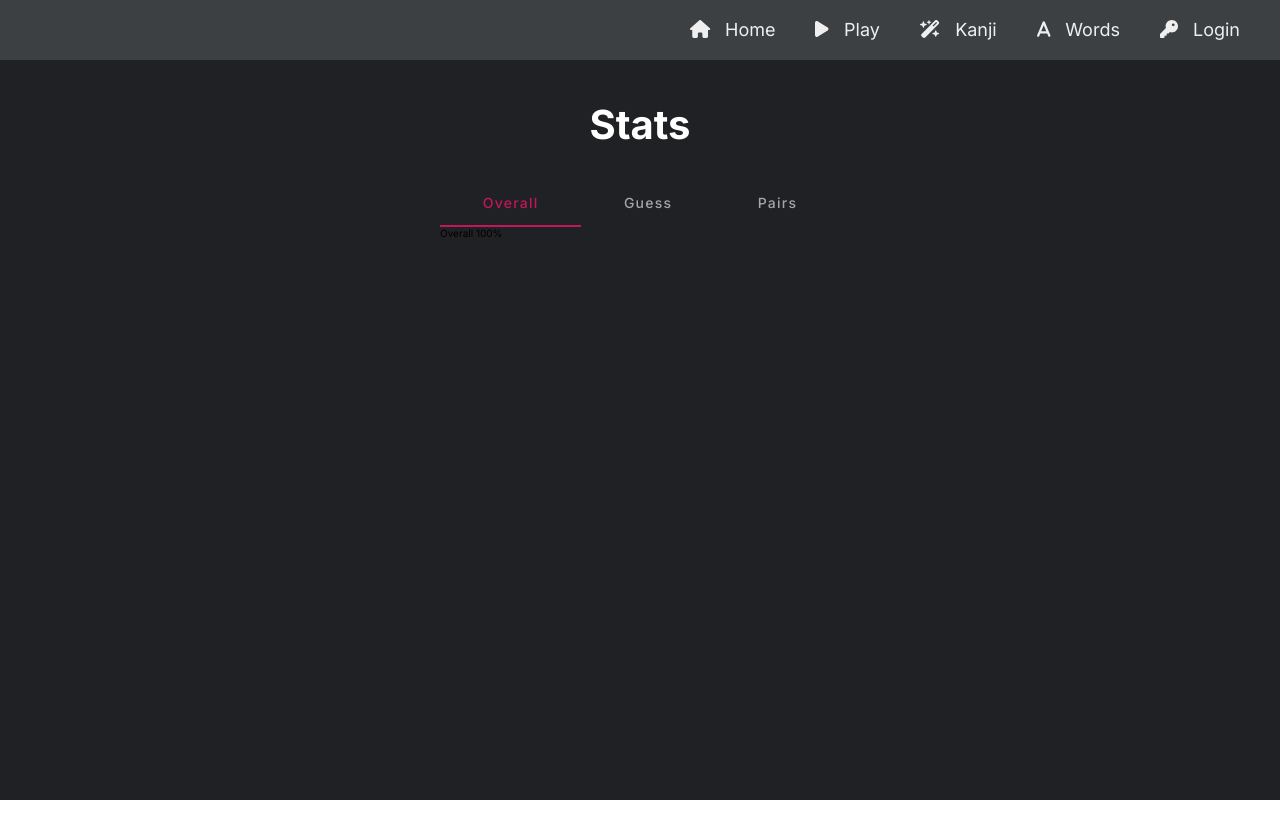
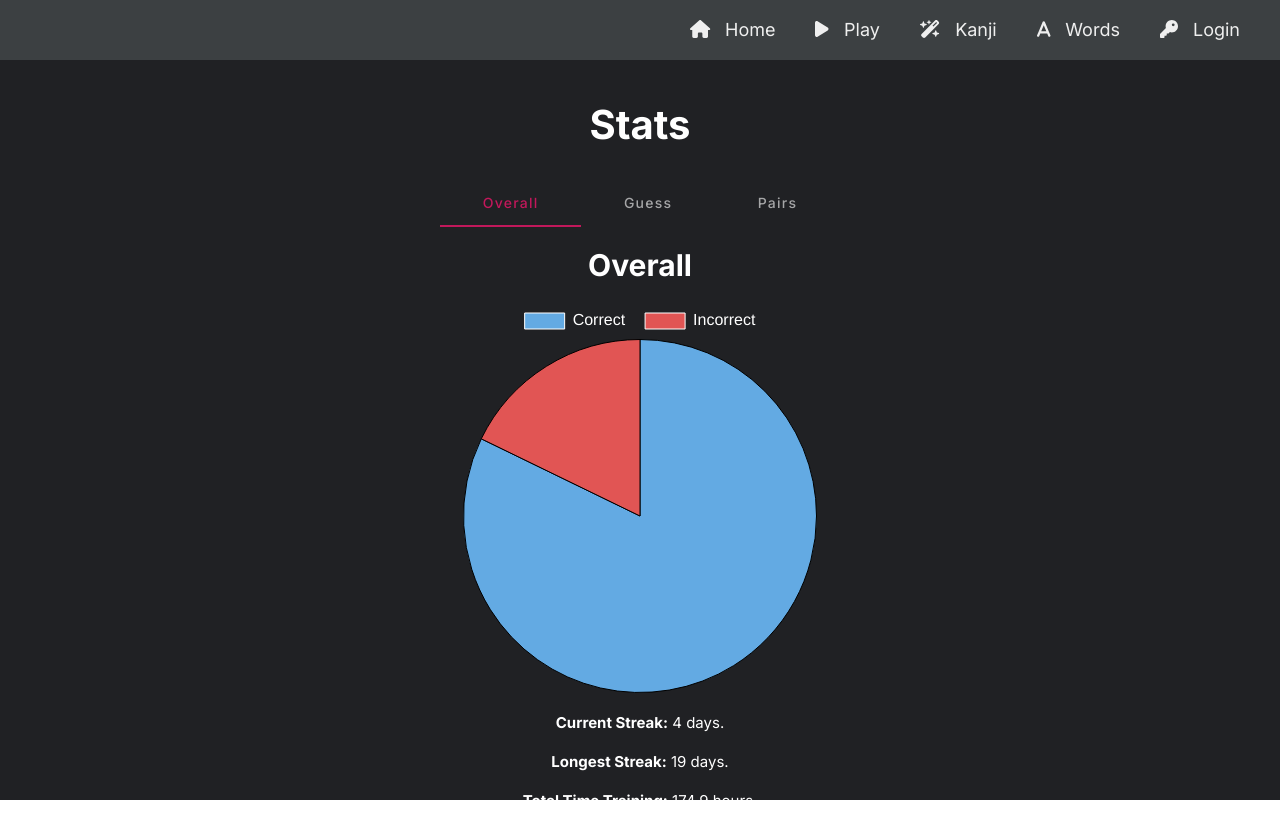
Before and after one commit to Dioonel/diolingo-jp.web.app, an Angular app: page /stats in a window 1280 px wide. Before the commit the page ends 800 px from the top, so only its background shows below. Built offline with nearby package versions, Linux system fonts and the light colour scheme.

Commit message:
Installed Chart.js and created basic template for Overall stats tab

```diff
--- a/package.json
+++ b/package.json
@@ -23,6 +23,7 @@
     "@fortawesome/angular-fontawesome": "^0.14.1",
     "@fortawesome/fontawesome-svg-core": "^6.5.2",
     "@fortawesome/free-solid-svg-icons": "^6.5.2",
+    "chart.js": "^4.4.2",
     "rxjs": "~7.5.0",
     "tslib": "^2.3.0",
     "zone.js": "~0.14.5"
--- a/src/app/components/stats/stats.component.css
+++ b/src/app/components/stats/stats.component.css
@@ -17,3 +17,25 @@
   width: 400px;
   min-width: 360px;
 }
+
+.chart-container h1 {
+  color: #fff;
+  font-size: 3em;
+  margin: 20px 0px 10px 0px;
+  text-align: center;
+}
+
+.chart-container canvas {
+  margin-bottom: 20px;
+}
+
+.chart-container p {
+  color: #fff;
+  font-size: 1.5em;
+  margin: 0px 0px 20px 0px;
+  text-align: center;
+}
+
+.chart-container p .bold {
+  font-weight: bold;
+}
--- a/src/app/components/stats/stats.component.html
+++ b/src/app/components/stats/stats.component.html
@@ -1,8 +1,26 @@
 <div class="container">
   <h1 class="title">Stats</h1>
   <mat-tab-group class="tabs-container">
-    <mat-tab label="Overall">Overall 100%</mat-tab>
-    <mat-tab label="Guess">Guess</mat-tab>
-    <mat-tab label="Pairs">Pairs</mat-tab>
+    <mat-tab label="Overall">
+      <div class="chart-container">
+        <h1>Overall</h1>
+        <canvas id="overall"></canvas>
+        <p><span class="bold">Current Streak:</span> 4 days.</p>
+        <p><span class="bold">Longest Streak:</span> 19 days.</p>
+        <p><span class="bold">Total Time Training:</span> 174,9 hours.</p>
+      </div>
+    </mat-tab>
+    <mat-tab label="Guess">
+      <div class="chart-container">
+        <h1>Guess</h1>
+        <canvas id="guess"></canvas>
+      </div>
+    </mat-tab>
+    <mat-tab label="Pairs">
+      <div class="chart-container">
+        <h1>Pairs</h1>
+        <canvas id="pairs"></canvas>
+      </div>
+    </mat-tab>
   </mat-tab-group>
 </div>
--- a/src/app/components/stats/stats.component.ts
+++ b/src/app/components/stats/stats.component.ts
@@ -1,5 +1,8 @@
-import { Component } from '@angular/core';
+import { Component, OnInit, AfterViewInit } from '@angular/core';
 import { MatTabsModule } from '@angular/material/tabs';
+import { Chart, ChartItem, registerables } from 'chart.js';
+Chart.register(...registerables);
+
 
 import { MockOverall, MockGuess, MockPairs } from './../../models/stats';
 
@@ -10,6 +13,65 @@ import { MockOverall, MockGuess, MockPairs } from './../../models/stats';
   templateUrl: './stats.component.html',
   styleUrl: './stats.component.css'
 })
-export class StatsComponent {
+export class StatsComponent implements OnInit, AfterViewInit {
+  constructor() {}
 
+  ngOnInit(): void {
+
+  }
+
+  ngAfterViewInit() {
+    this.renderOverall();
+    // this.renderGuess();
+    // this.renderPairs();
+  }
+
+  renderOverall() {
+    const legendMargin: any = {
+      id: 'legendMargin',
+      beforeInit: function(chart: any, legend: any, options: any) {
+        console.log(chart.legend.fit);
+      }
+    };
+
+    new Chart('overall', {
+      type: 'pie',
+      data: {
+        labels: ['Correct', 'Incorrect'],
+        datasets: [{
+          label: '# Answers',
+          data: [MockOverall.total_correct, MockOverall.total_incorrect],
+          backgroundColor: [
+            '#63AAE3',
+            '#E15554'
+          ],
+          borderColor: '',
+          borderWidth: 1
+        }]
+      },
+      options: {
+        plugins: {
+          legend: {
+            labels: {
+              padding: 20,
+              font: {
+                size: 16
+              },
+              color: '#fff',
+            },
+            // Disables legend interaction
+            onClick: (e: any) => e.stopPropagation()
+          },
+          tooltip: {
+            bodyFont: {
+              size: 15
+            },
+            titleFont: {
+              size: 15
+            }
+          }
+        },
+      }
+    });
+  }
 }
```
Also changed, not shown: 1 other file (tests, documents, lock files or other folders).
